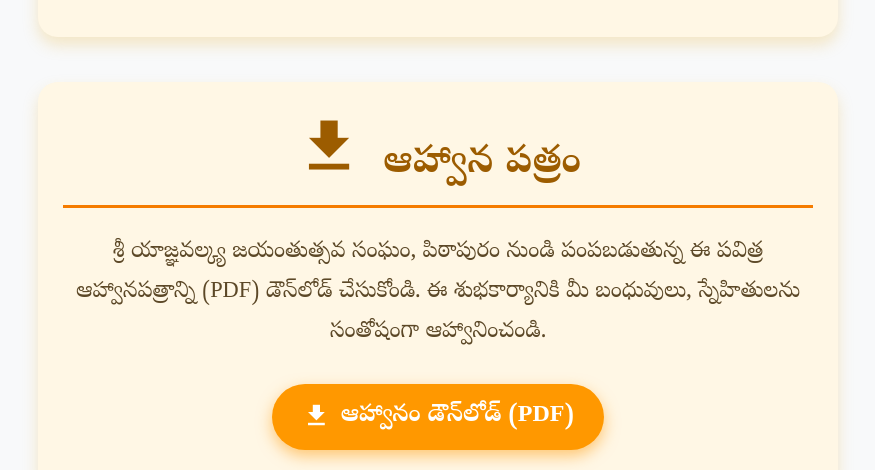
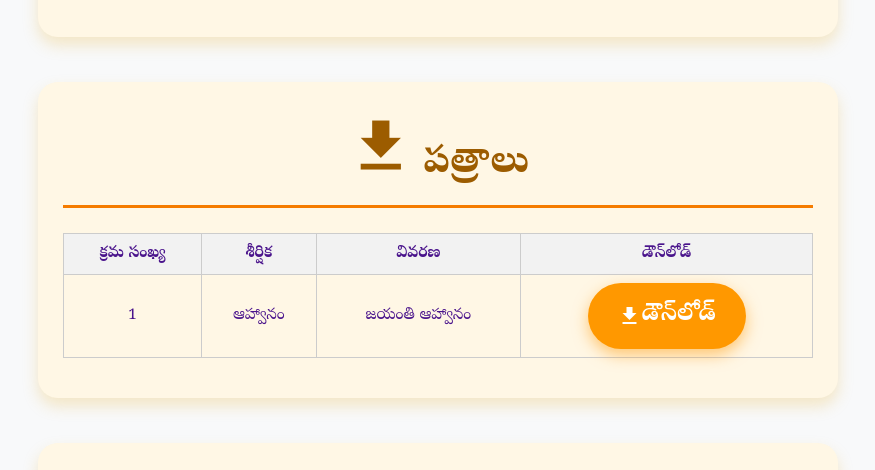
Before and after one commit to sandeepmiriyala03/Invitation, a plain HTML site: page index.html in a window 1280 px wide. Shown: the part 6306-6776 px from the top of the page, without its empty margins (202-1077 px from the left). Drawn offline with nearby package versions, Linux system fonts and the light colour scheme; some packages are replaced by stand-ins of ours; a script that the page names is missing.

Commit message:
added changes

```diff
--- a/index.html
+++ b/index.html
@@ -1574,7 +1574,26 @@ button {
        reset-group is too wide, we adjust the container padding if necessary.
        (Assuming your main .container handles its own responsiveness) */
 }
-    </style>
+.table-like {
+    display: table;
+    width: 100%;
+    border-collapse: collapse;
+    text-align: center;
+  }
+  .table-row {
+    display: table-row;
+  }
+  .table-cell {
+    display: table-cell;
+    border: 1px solid #ccc;
+    padding: 8px;
+    vertical-align: middle;
+  }
+  .table-header {
+    font-weight: bold;
+    background-color: #f2f2f2;
+  }
+  </style>
 </head>
 <body>
 <div id="full-menu-container" class="combined-header">
@@ -1956,23 +1975,31 @@ button {
 </section>
 
 <section id="invitations" tabindex="0" class="invitation-section">
-
-    <h2 class="invitation-header">
-        <span class="material-icons invitation-icon">file_download</span> ఆహ్వాన పత్రం
-    </h2>
-
-    <p class="invitation-description">
-        శ్రీ యాజ్ఞవల్క్య జయంతుత్సవ సంఘం, పిఠాపురం నుండి పంపబడుతున్న ఈ పవిత్ర ఆహ్వానపత్రాన్ని (PDF) డౌన్‌లోడ్ చేసుకోండి. ఈ శుభకార్యానికి మీ బంధువులు, స్నేహితులను సంతోషంగా ఆహ్వానించండి.
-    </p>
-
-    <div style="text-align: center;">
-        <a href="శ్రీ యాజ్ఞవల్క్య జయంతుత్సవ సంఘం, పిఠాపురం.pdf"
-           download
-           class="download-btn">
-            <span class="material-icons download-icon">file_download</span>
-            ఆహ్వానం డౌన్‌లోడ్ (PDF)
-        </a>
+    <h3 class="invitation-header">
+        <span class="material-icons invitation-icon">file_download</span>పత్రాలు
+    </h3>
+  <div class="table-like">
+  <div class="table-row table-header">
+    <div class="table-cell">క్రమ సంఖ్య</div>
+    <div class="table-cell">శీర్షిక</div>
+    <div class="table-cell">వివరణ</div>
+    <div class="table-cell">డౌన్‌లోడ్</div>
+  </div>
+
+<div class="table-row">
+    <div class="table-cell">1</div>
+  <div class="table-cell">ఆహ్వానం</div>
+    <div class="table-cell">జయంతి ఆహ్వానం
+   </div>
+    <div class="table-cell">
+      <a href="శ్రీ యాజ్ఞవల్క్య జయంతుత్సవ సంఘం, పిఠాపురం.pdf" download class="download-btn">
+        <span class="material-icons">file_download</span> డౌన్‌లోడ్
+      </a>
     </div>
+
+  </div>
+
+</div>
 
 </section>
 
@@ -2010,11 +2037,34 @@ button {
     </h3>
 <div class="image-gallery" aria-label="ఆధ్యాత్మిక కార్యక్రమం ఫోటో గ్యాలరీ">
   <div class="image-gallery" aria-label="ఆధ్యాత్మిక కార్యక్రమం ఫోటో గ్యాలరీ" id="dynamic-gallery">
+<section id="invitations" tabindex="0" class="invitation-section">
+    <h3 class="invitation-header">
+        <span class="material-icons invitation-icon">file_download</span>పత్రాలు
+    </h3>
+  <div class="table-like">
+  <div class="table-row table-header">
+    <div class="table-cell">క్రమ సంఖ్య</div>
+    <div class="table-cell">శీర్షిక</div>
+    <div class="table-cell">వివరణ</div>
+    <div class="table-cell">డౌన్‌లోడ్</div>
+  </div>
+
+<div class="table-row">
+    <div class="table-cell">1</div>
+  <div class="table-cell">ఆహ్వానం</div>
+    <div class="table-cell">జయంతి ఆహ్వానం
+   </div>
+    <div class="table-cell">
+      <a href="శ్రీ యాజ్ఞవల్క్య జయంతుత్సవ సంఘం, పిఠాపురం.pdf" download class="download-btn">
+        <span class="material-icons">file_download</span> డౌన్‌లోడ్
+      </a>
     </div>
-<script>
-
-
-</script>
+
+  </div>
+
+</div>
+
+</section></div>
 </div>
 </section>
 
@@ -2024,7 +2074,6 @@ button {
         <i class="fas fa-users committee-header-icon"></i>
         <b>సంఘ కార్యవర్గం</b>
     </h3>
-
     <div class="committee-grid">
 
         <div class="member-card">
@@ -2063,14 +2112,11 @@ button {
             <p class="member-name">మల్లెమడుగుల వెంకటలక్ష్మీ నరసింహారావు</p>
         </div>
     </div>
-
     <hr class="contact-hr">
-
     <h4 class="contact-subheader">
         <i class="fas fa-map-marked-alt contact-subheader-icon"></i>
         సంప్రదించవలసిన చిరునామా:
     </h4>
-
     <div class="contact-info-block">
         <p class="person-name">
             <i class="fas fa-user-circle" style="margin-right: 8px; color: #333;"></i> మానుగర్ర సుబ్రహ్మణ్యేశ్వరరావు
@@ -2080,7 +2126,6 @@ button {
             సూర్యచంద్రా రైస్ మిల్లు వెనుక, పిఠాపురం పోస్ట్ (మండలం), కాకినాడ జిల్లా.
         </p>
     </div>
-
     <div class="marquee-container">
   <marquee behavior="scroll" direction="left" scrollamount="5">
     ఓం పూర్ణమద: పూర్ణమిద:! పూర్ణాత్ పూర్ణా ముదచ్యతే పూర్ణాస్యపూర్ణమాదాయ ! పూర్ణ మే వావశిష్యతే
```
